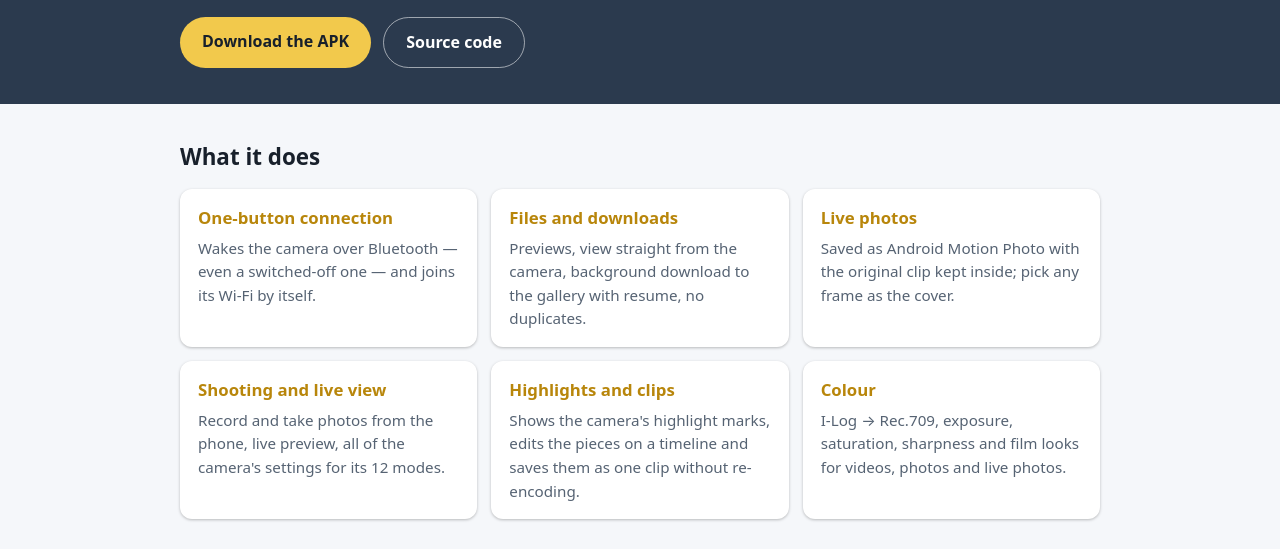
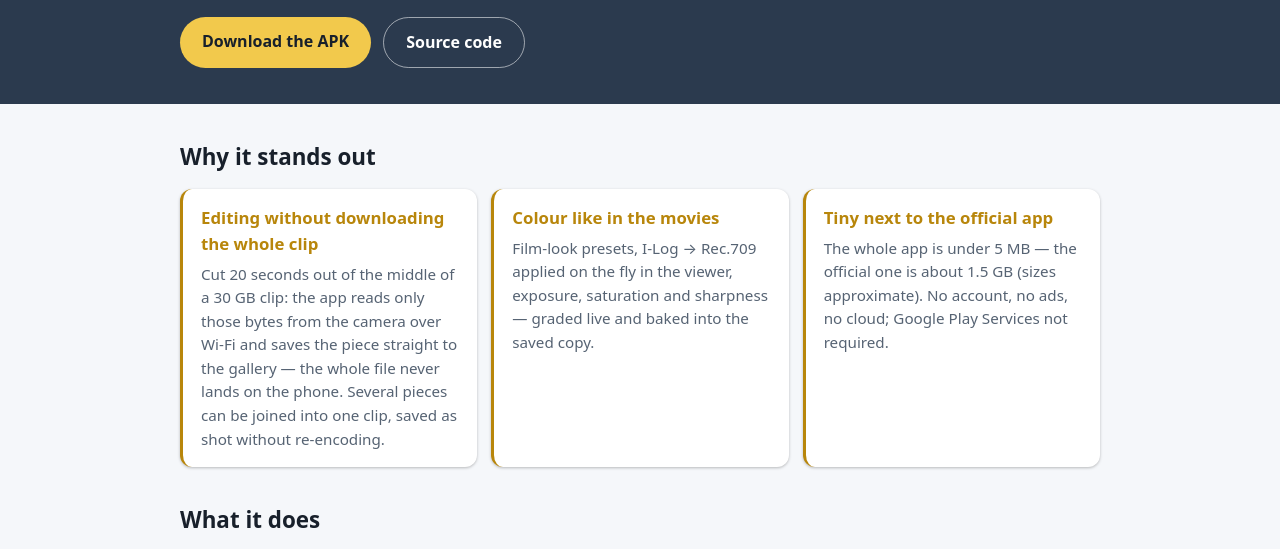
Before and after one commit to akonstster/go-ultra-transfer, a plain HTML site: page docs/index.html in a window 1280 px wide. Shown: the part 176-725 px from the top of the page. Drawn offline with Linux system fonts and the light colour scheme.

Commit message:
Landing page: add a Why-it-stands-out section (cut clips without downloading them whole, film-look colour on the fly, under 5 MB vs the official app); meta description updated

```diff
--- a/docs/index.html
+++ b/docs/index.html
@@ -4,7 +4,7 @@
 <meta charset="utf-8">
 <meta name="viewport" content="width=device-width, initial-scale=1">
 <title>GO Ultra Transfer — Android app for the Insta360 GO Ultra</title>
-<meta name="description" content="Open-source Android app for the Insta360 GO Ultra: wakes the camera over Bluetooth, downloads files, controls shooting, live preview, colour and highlight clips. No account, no ads, no cloud.">
+<meta name="description" content="Open-source Android app for the Insta360 GO Ultra: wakes the camera over Bluetooth, downloads files, cuts clips without downloading them whole, film-look colour on the fly. Under 5 MB — no account, no ads, no cloud.">
 <meta name="theme-color" content="#2B3A4E">
 <style>
   :root { --bg:#0f141b; --card:#18202b; --text:#e8edf3; --muted:#9aa7b6; --accent:#f2c94c; --link:#7cc4ff; }
@@ -31,6 +31,7 @@
   .card { background:var(--card); border-radius:12px; padding:16px 18px; box-shadow:0 1px 3px rgba(0,0,0,.25); }
   .card h3 { margin:0 0 6px; font-size:1.05rem; color:var(--accent); }
   .card p { margin:0; color:var(--muted); font-size:.95rem; }
+  .grid.adv .card { border-left:3px solid var(--accent); }
   ol, ul { padding-left:1.2rem; }
   li { margin:4px 0; }
   code { background:rgba(127,127,127,.18); padding:1px 5px; border-radius:4px; }
@@ -66,6 +67,26 @@
 </header>
 
 <main class="wrap">
+
+  <h2 data-l="en">Why it stands out</h2>
+  <h2 data-l="ru">Чем выделяется</h2>
+  <div class="grid adv">
+    <div class="card">
+      <h3 data-l="en">Editing without downloading the whole clip</h3><h3 data-l="ru">Монтаж без перекачивания всего файла</h3>
+      <p data-l="en">Cut 20 seconds out of the middle of a 30 GB clip: the app reads only those bytes from the camera over Wi-Fi and saves the piece straight to the gallery — the whole file never lands on the phone. Several pieces can be joined into one clip, saved as shot without re-encoding.</p>
+      <p data-l="ru">Вырезать 20 секунд из середины 30-гигабайтного ролика: приложение читает с камеры только нужные байты и сразу сохраняет кусок в галерею — целиком файл в телефон не попадает. Несколько кусков склеиваются в один клип и сохраняются без перекодирования.</p>
+    </div>
+    <div class="card">
+      <h3 data-l="en">Colour like in the movies</h3><h3 data-l="ru">Цвет «как в кино»</h3>
+      <p data-l="en">Film-look presets, I-Log → Rec.709 applied on the fly in the viewer, exposure, saturation and sharpness — graded live and baked into the saved copy.</p>
+      <p data-l="ru">Плёночные пресеты, I-Log → Rec.709 на лету в просмотре, экспозиция, насыщенность и резкость — цветокор в реальном времени, при сохранении запекается в файл.</p>
+    </div>
+    <div class="card">
+      <h3 data-l="en">Tiny next to the official app</h3><h3 data-l="ru">Крошечный рядом с официальным</h3>
+      <p data-l="en">The whole app is under 5 MB — the official one is about 1.5 GB (sizes approximate). No account, no ads, no cloud; Google Play Services not required.</p>
+      <p data-l="ru">Всё приложение — меньше 5 МБ, у официального — примерно 1,5 ГБ (цифры примерные). Без аккаунта, рекламы и облака; сервисы Google не нужны.</p>
+    </div>
+  </div>
 
   <h2 data-l="en">What it does</h2>
   <h2 data-l="ru">Что умеет</h2>
```
